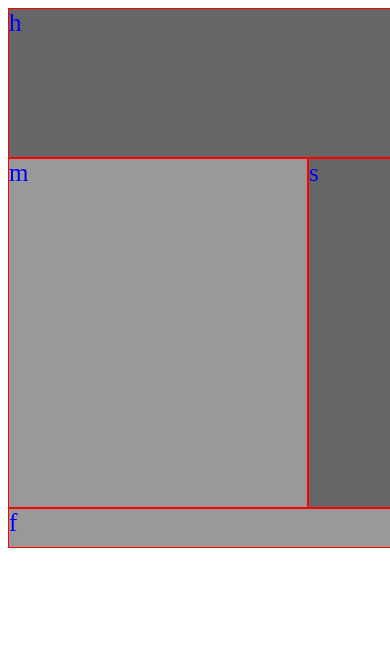
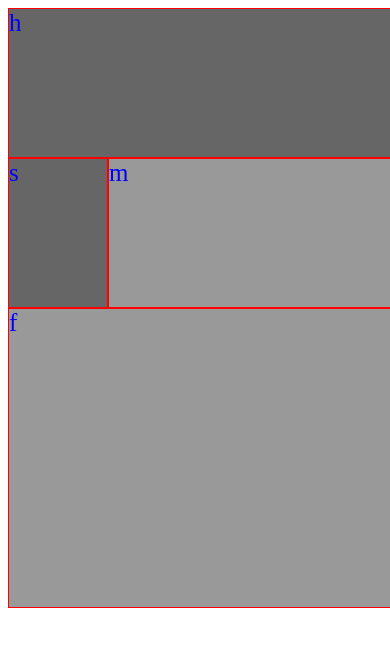
Before and after one commit to amsornet/practice-CSSGrid, a plain HTML site: page 5.2 Base CSS GRID/5.4/index.html in a window 390 px wide. Drawn offline with Linux system fonts and the light colour scheme.

Commit message:
init grid

```diff
--- a/5.2 Base CSS GRID/5.4/css/style.css
+++ b/5.2 Base CSS GRID/5.4/css/style.css
@@ -10,8 +10,17 @@
     grid-template-rows: 150px 350px 40px;
     grid-template-areas:
         "header header header header"
-        "main main main sidebar"
+        "sidebar main main main "
         "footer footer footer footer";
+}
+@media screen and (max-width: 500px) {
+    .container {
+        grid-template-rows: 150px 150px 300px 50px;
+        grid-template-areas:
+                "header header header header;
+                "sidebar main main main "
+                "footer footer footer footer";
+    }
 }
 
 .item {
```
Also changed, not shown: 5.2 Base CSS GRID/5.3/css/style.css (+6 -3 lines).
